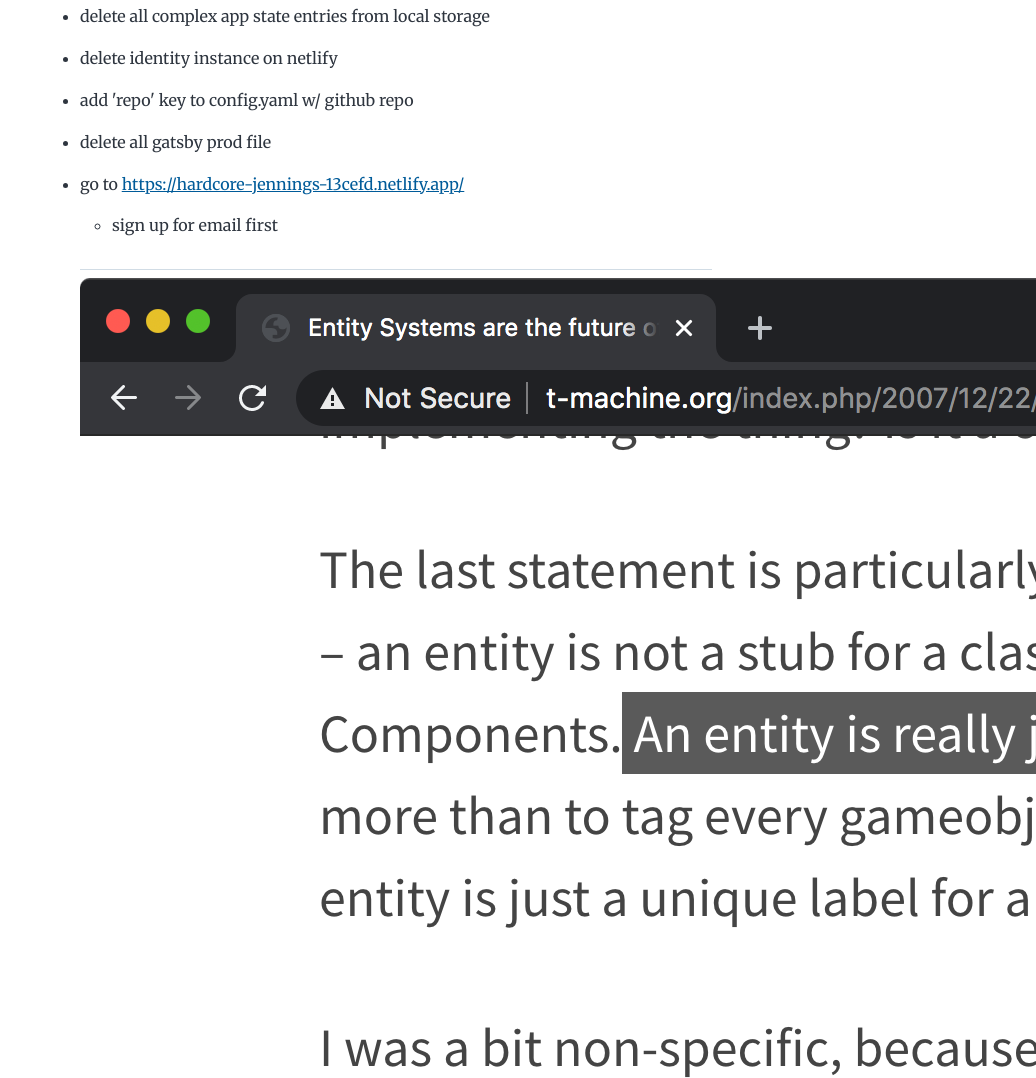
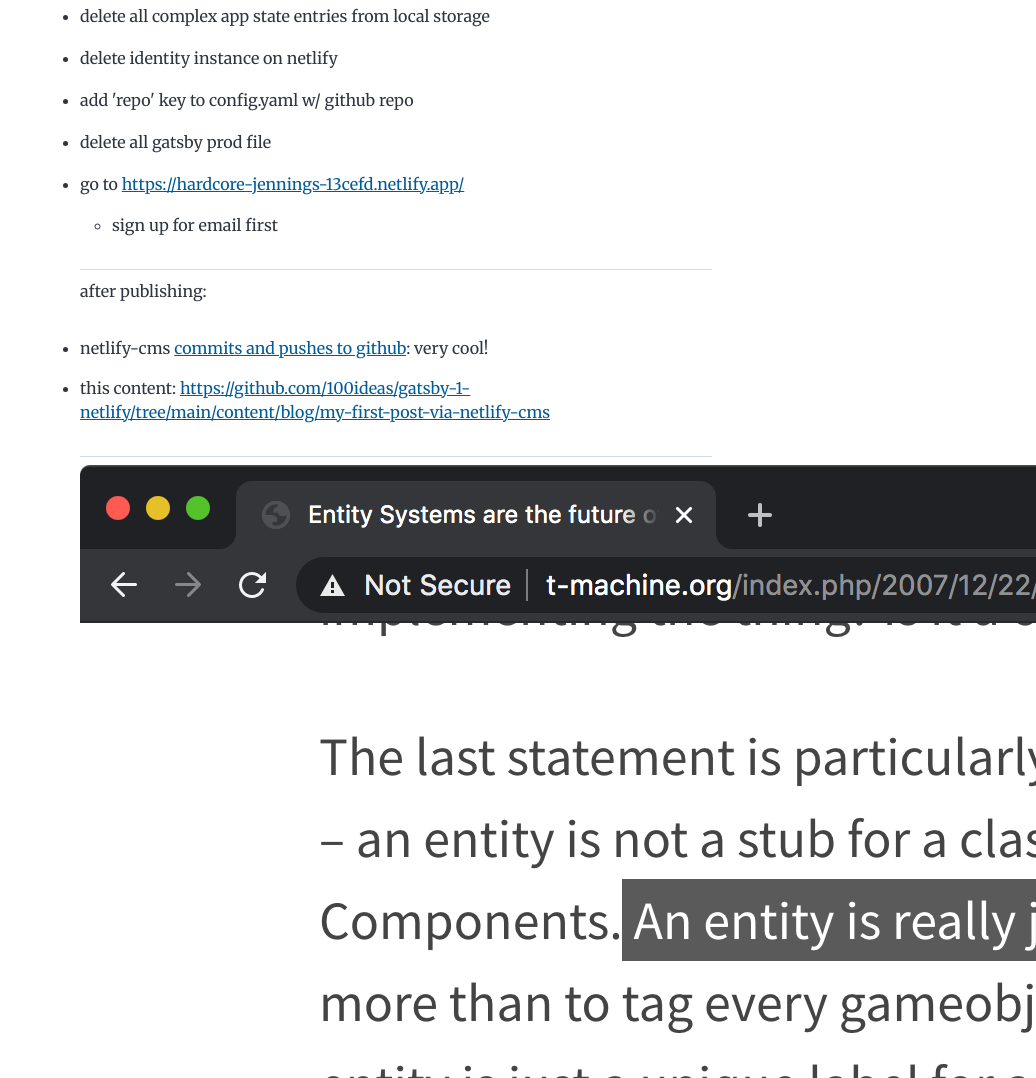
Before and after one commit to 100ideas/gatsby-1-netlify, a Gatsby site: page /my-first-post-via-netlify-cms/ in a window 1280 px wide. Shown: the part 739-1817 px from the top of the page, without its empty margins (244-1280 px from the left). Built offline with nearby package versions, Linux system fonts and the light colour scheme; Gatsby itself is replaced by a stand-in of ours.

Commit message:
Update Blog “my-first-post-via-netlify-cms/index”

```diff
--- a/content/blog/my-first-post-via-netlify-cms/index.md
+++ b/content/blog/my-first-post-via-netlify-cms/index.md
@@ -27,4 +27,9 @@ npm install --save netlify-cms-app gatsby-plugin-netlify-cms
 
 ---
 
+after publishing:
+- netlify-cms [commits and pushes to github](content/blog/my-first-post-via-netlify-cms/index.md): very cool!
+- this content: https://github.com/100ideas/gatsby-1-netlify/tree/main/content/blog/my-first-post-via-netlify-cms
+---
+
 ![deep data thoughts](screen-shot-2020-12-29-at-4.59.42-am.png "atometa-screenshot-1")
```
